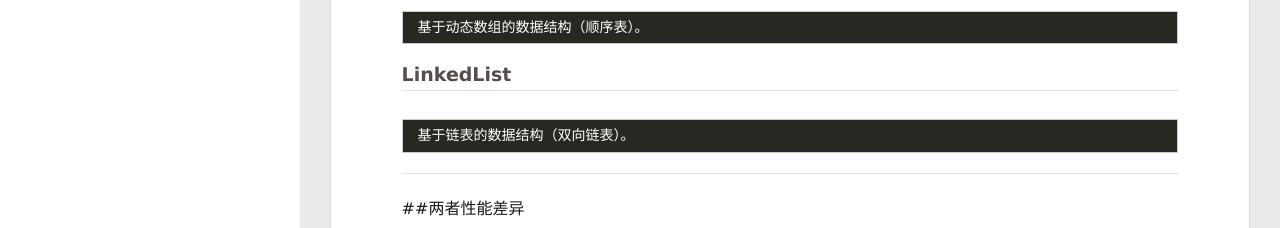
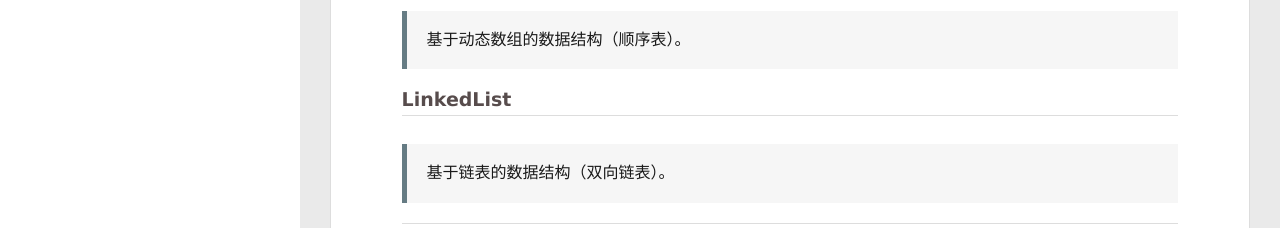
Before and after one commit to impnote/impnote.github.io, a plain HTML site: page 2017/07/11/ArrayList与LinkedList区别/index.html in a window 1280 px wide. Shown: the part 572-800 px from the top of the page. Drawn offline with Linux system fonts and the light colour scheme.

Commit message:
Site updated: 2017-07-11 02:31:42

```diff
--- a/2017/07/11/ArrayList与LinkedList区别/index.html
+++ b/2017/07/11/ArrayList与LinkedList区别/index.html
@@ -8,16 +8,16 @@
   <link rel="dns-prefetch" href="http://yoursite.com">
   <title>ArrayList与LinkedList区别 | impnote</title>
   <meta name="viewport" content="width=device-width, initial-scale=1, maximum-scale=1">
-  <meta name="description" content="ArrayList与LinkedList的区别本文讨论的内容基于随机访问的情况下 1.数据结构 2.性能 3.代码实现   数据结构JDK文档自行查看参考链接：oracle JDK_1.8_API中文谷歌版 JDK_1.8_API ArrayList基于动态数组的数据结构（顺序表）。 LinkedList基于链表的数据结构（双向链表）。  ##两者性能差异  ArrayList是基于索引的数组动态">
+  <meta name="description" content="ArrayList与LinkedList的区别本文讨论的内容基于随机访问的情况下 1.数据结构 2.性能 3.代码实现   数据结构JDK文档自行查看参考链接：oracle JDK_1.8_API中文谷歌版 JDK_1.8_API ArrayList 基于动态数组的数据结构（顺序表）。  LinkedList 基于链表的数据结构（双向链表）。   两者性能差异 ArrayList是基于索引的数组动">
 <meta property="og:type" content="article">
 <meta property="og:title" content="ArrayList与LinkedList区别">
 <meta property="og:url" content="http://yoursite.com/2017/07/11/ArrayList与LinkedList区别/index.html">
 <meta property="og:site_name" content="impnote">
-<meta property="og:description" content="ArrayList与LinkedList的区别本文讨论的内容基于随机访问的情况下 1.数据结构 2.性能 3.代码实现   数据结构JDK文档自行查看参考链接：oracle JDK_1.8_API中文谷歌版 JDK_1.8_API ArrayList基于动态数组的数据结构（顺序表）。 LinkedList基于链表的数据结构（双向链表）。  ##两者性能差异  ArrayList是基于索引的数组动态">
-<meta property="og:updated_time" content="2017-07-10T18:26:01.000Z">
+<meta property="og:description" content="ArrayList与LinkedList的区别本文讨论的内容基于随机访问的情况下 1.数据结构 2.性能 3.代码实现   数据结构JDK文档自行查看参考链接：oracle JDK_1.8_API中文谷歌版 JDK_1.8_API ArrayList 基于动态数组的数据结构（顺序表）。  LinkedList 基于链表的数据结构（双向链表）。   两者性能差异 ArrayList是基于索引的数组动">
+<meta property="og:updated_time" content="2017-07-10T18:29:46.000Z">
 <meta name="twitter:card" content="summary">
 <meta name="twitter:title" content="ArrayList与LinkedList区别">
-<meta name="twitter:description" content="ArrayList与LinkedList的区别本文讨论的内容基于随机访问的情况下 1.数据结构 2.性能 3.代码实现   数据结构JDK文档自行查看参考链接：oracle JDK_1.8_API中文谷歌版 JDK_1.8_API ArrayList基于动态数组的数据结构（顺序表）。 LinkedList基于链表的数据结构（双向链表）。  ##两者性能差异  ArrayList是基于索引的数组动态">
+<meta name="twitter:description" content="ArrayList与LinkedList的区别本文讨论的内容基于随机访问的情况下 1.数据结构 2.性能 3.代码实现   数据结构JDK文档自行查看参考链接：oracle JDK_1.8_API中文谷歌版 JDK_1.8_API ArrayList 基于动态数组的数据结构（顺序表）。  LinkedList 基于链表的数据结构（双向链表）。   两者性能差异 ArrayList是基于索引的数组动">
 
     <link rel="alternative" href="/atom.xml" title="impnote" type="application/atom+xml">
 
@@ -170,11 +170,14 @@
 </ul>
 <hr>
 <h2 id="数据结构"><a href="#数据结构" class="headerlink" title="数据结构"></a>数据结构</h2><p><em>JDK文档自行查看参考链接：</em><br><em><a href="http://docs.oracle.com/javase/8/docs/api/" target="_blank" rel="external">oracle JDK_1.8_API</a></em><br><em><a href="https://blog.fondme.cn/apidoc/jdk-1.8-google/" target="_blank" rel="external">中文谷歌版 JDK_1.8_API</a></em></p>
-<h3 id="ArrayList"><a href="#ArrayList" class="headerlink" title="ArrayList"></a>ArrayList</h3><pre><code>基于动态数组的数据结构（顺序表）。
-</code></pre><h3 id="LinkedList"><a href="#LinkedList" class="headerlink" title="LinkedList"></a>LinkedList</h3><pre><code>基于链表的数据结构（双向链表）。
-</code></pre><hr>
-<p>##两者性能差异</p>
-<ol>
+<h3 id="ArrayList"><a href="#ArrayList" class="headerlink" title="ArrayList"></a>ArrayList</h3><blockquote>
+<p>基于动态数组的数据结构（顺序表）。</p>
+</blockquote>
+<h3 id="LinkedList"><a href="#LinkedList" class="headerlink" title="LinkedList"></a>LinkedList</h3><blockquote>
+<p>基于链表的数据结构（双向链表）。</p>
+</blockquote>
+<hr>
+<h2 id="两者性能差异"><a href="#两者性能差异" class="headerlink" title="两者性能差异"></a>两者性能差异</h2><ol>
 <li><p>ArrayList是基于索引的数组动态结构，对于随机访问的get和set开销相对比较小，时间复杂度为O(1)；而LinkedList是双向链表，指针都回去挨个遍历，每次随机的调用get或set时间复杂度为O(n)。</p>
 </li>
 <li><p>在执行add和remove操作时，LinkedList的双向链表体现出了指针优势，每次执行add或remove操作后不需要移动数据。</p>
```
Also changed, not shown: index.html (+8 -5 lines).
